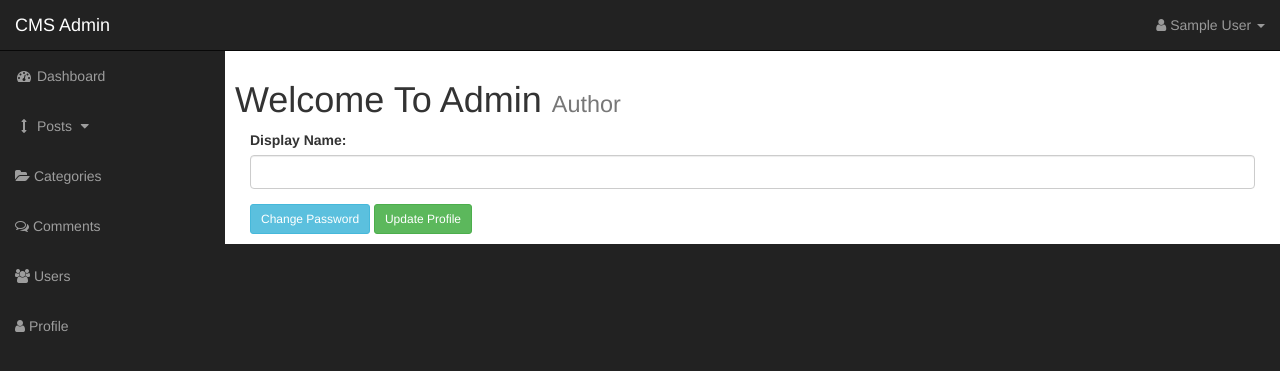
After one commit to C-Shi/PostShare, a PHP site: page /admin/profile.php in a window 1280 px wide. The commit adds this page. Shown: the top 371 px of the page. Run offline with PHP 8.4, Linux system fonts and the light colour scheme; the visitor is signed in with stand-in values (Sample User, id 1); data that the repository does not hold is empty; some libraries are stand-ins or nearby versions.

Commit message:
update user profile

```diff
--- a/admin/include/admin_navigation.php
+++ b/admin/include/admin_navigation.php
@@ -64,6 +64,9 @@
                     <li>
                         <a href="users.php"><i class="fa fa-users"></i> Users</a>
                     </li>
+                    <li>
+                        <a href="profile.php"><i class="fa fa-user"></i> Profile</a>
+                    </li>
                 </ul>
             </div>
             <!-- /.navbar-collapse -->
--- /dev/null
+++ b/admin/js/profile.js
@@ -0,0 +1,16 @@
+$(document).ready(function(){
+  $('#change_password').on('click', function(){
+    $(this).addClass('hidden');
+    $("#clear_password").removeClass('hidden');
+    $(this).after('<br/>')
+    $("#password_reset").removeClass('hidden');
+  })
+
+  $('#clear_password').on('click', function(){
+    $("input[type='password']").val('');
+    $("#password_reset").addClass('hidden');
+    $(this).addClass("hidden");
+    $("br").remove();
+    $("#change_password").removeClass("hidden");
+  })
+})
--- /dev/null
+++ b/admin/profile.php
@@ -0,0 +1,88 @@
+<?php include "include/admin_header.php" ?>
+<?php include "function.php" ?>
+<?php $user = get_user_by_id($_SESSION['current_user_id']);?>
+
+
+
+<div id="wrapper">
+  <?php include "include/admin_navigation.php"?>
+  <div id="page-wrapper">
+    <div class="container-fluid">
+      <div class="row">
+        <h1>Welcome To Admin <small>Author</small></h1>
+        <div class="col-lg-12">
+        <!-- update profile handler -->
+        <?php
+          if(isset($_POST['update_profile'])) {
+            $current_user_id = $_SESSION['current_user_id'];
+            $name = $_POST['name'];
+            $old_password = $_POST['old_password'];
+            $new_password = $_POST['new_password'];
+            $confirm_password = $_POST['confirm_password'];
+            $q_name = "UPDATE users SET name = '$name' WHERE id = $current_user_id";
+            $q_update_name = mysqli_query($connection, $q_name);
+            if(!$q_update_name) {
+              die('Query Failed ' . mysqli_error($connection));
+            }
+            if(mysqli_affected_rows($connection) === '0') {
+              echo "<div class=\"alert alert-danger\" role=\"alert\">Cannot Find User</div>";
+            } else if(empty($_POST['old_password'])) {
+              echo "<div class='alert alert-success' role='alert'>Update Completed</div>";
+            } else if (!empty($_POST['old_password'])) {
+              if($new_password !== $confirm_password) {
+                echo "<div class=\"alert alert-danger\" role=\"alert\">Password Please Confirmed</div>";
+
+              }
+              if($old_password === $user['password']) {
+                $q_password = "UPDATE users SET password = '$new_password';";
+                $q_reset_password = mysqli_query($connection, $q_password);
+                if(!$q_reset_password) {
+                  die('Query Failed '. mysqli_error($connection));
+                }
+                if(mysqli_affected_rows($connection) === '0') {
+                  echo "<div class=\"alert alert-danger\" role=\"alert\">Cannot Find User</div>";
+                } else {
+                  echo "<div class='alert alert-success' role='alert'>Update Completed</div>";
+                }
+              } else {
+                echo "<div class=\"alert alert-danger\" role=\"alert\">Invalid Password Authentication</div>";
+              }
+            }
+          }
+
+          unset($_POST);
+        ?>
+          <!-- form for profile edit -->
+          <form action="" method="POST">
+            <div class="form-group">
+              <label for="">Display Name: </label>
+              <input class="form-control" type="text" name="name" value="<?php echo $user['name']?>">
+            </div>
+
+            <div id="password_reset" class="hidden">
+              <div class="form-group">
+                <label for="">Old password</label>
+                <input class="form-control" type="password" name="old_password" placeholder="******">
+              </div>
+              <div class="form-group">
+                <label for="">New Password</label>
+                <input class="form-control" type="password" name="new_password" placeholder="******">
+              </div>
+              <div>
+                <label>Confirm New Password</label>
+                <input class="form-control" type="password" name="confirm_password" placeholder="******">
+              </div>
+            </div>
+            <button id="change_password" type="button" class="btn btn-info btn-sm">Change Password</button>
+            <button type="submit" name="update_profile" class="btn btn-sm btn-success">Update Profile</button>
+            <button id="clear_password" type="button" class="btn btn-info btn-sm hidden">Clear Password</button>
+          </form>
+
+        </div>
+      </div>
+    </div>
+  </div>
+</div>
+
+<?php include "include/admin_footer.php" ?>
+<script src="js/profile.js"></script>
```
